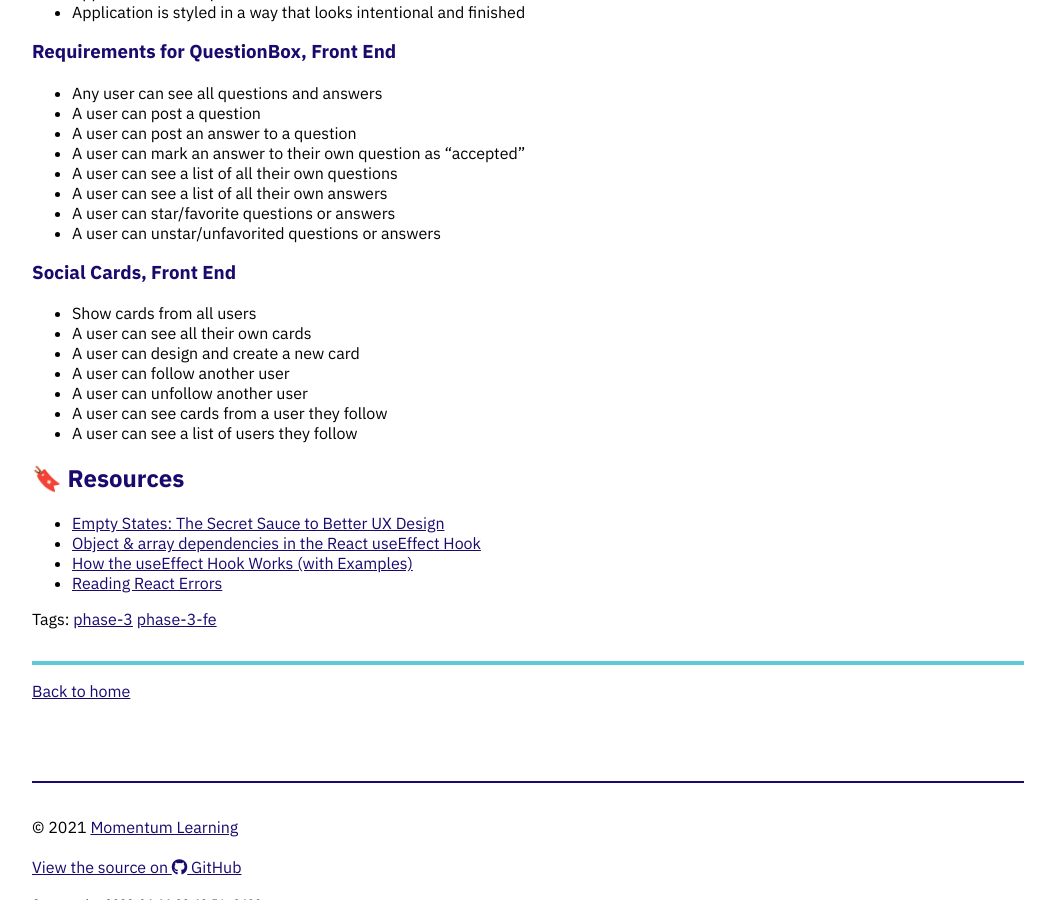
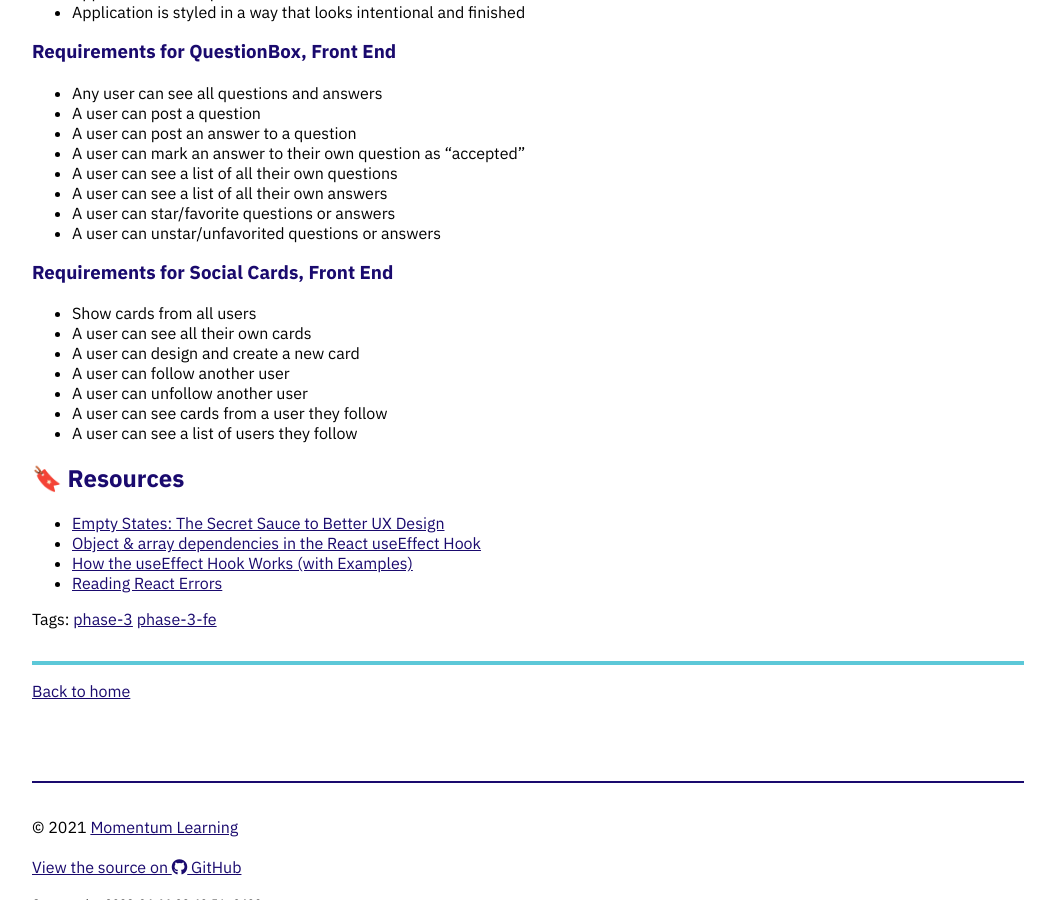
Before and after one commit to Momentum-Team-15/momentum-team-15.github.io, a Jekyll site: the page built from _posts/2022-04-11-fe-project-progress.md, in a window 1280 px wide and 900 px high, scrolled down 844 px. Shown: the whole window, without its empty margins (112-1167 px from the left). Built offline with Jekyll 4.4.1, drawn with Linux system fonts in a browser that asks for light colours; nearby versions of some CDN libraries.

Commit message:
Minor edit for consistency

```diff
--- a/_posts/2022-04-11-fe-project-progress.md
+++ b/_posts/2022-04-11-fe-project-progress.md
@@ -42,7 +42,7 @@ _Note: The bullet points listed under requirements do not necessarily correspond
 - A user can star/favorite questions or answers
 - A user can unstar/unfavorited questions or answers
 
-### Social Cards, Front End
+### Requirements for Social Cards, Front End
 
 - Show cards from all users
 - A user can see all their own cards
```
